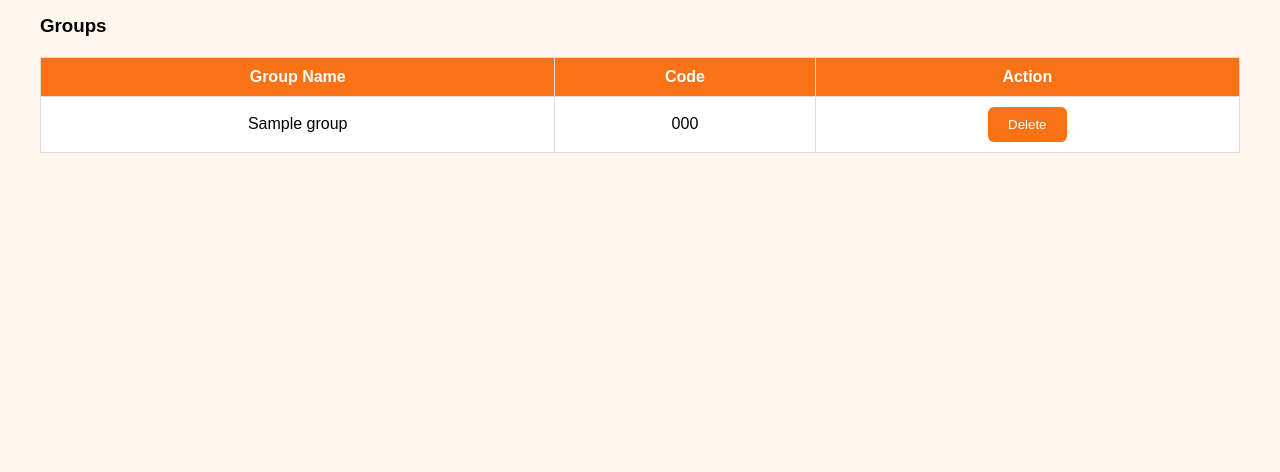
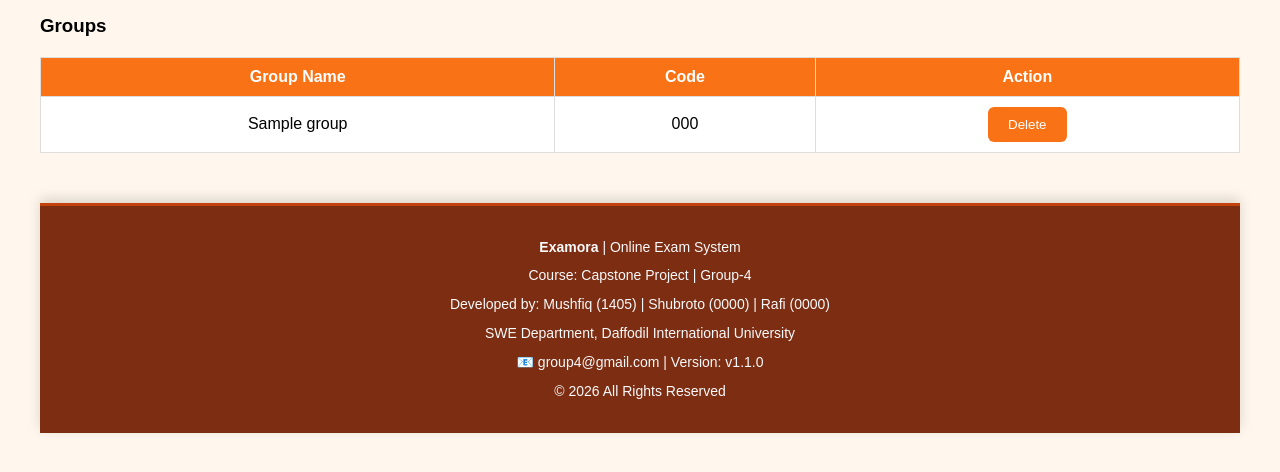
Before and after one commit to Mushfiqur00/online-exam-system, a Flask app: page /create-group in a window 1280 px wide. Shown: the part 224-696 px from the top of the page. Run offline with Flask 3, Linux system fonts and the light colour scheme; tables that the repository leaves empty hold one stand-in row (values such as "Sample post").

Commit message:
adding footer

```diff
--- a/static/css/admin.css
+++ b/static/css/admin.css
@@ -75,3 +75,24 @@ td {
     border: 1px solid #ddd;
     text-align: center;
 }
+
+
+.footer {
+    margin-top: 50px;
+    padding: 25px 15px;
+
+    text-align: center;
+    line-height: 1.7;
+
+    background: #7c2d12;
+    color: #f9fafb;
+
+    font-size: 14px;
+
+    border-top: 3px solid #c2410c;
+    box-shadow: 0 -4px 12px rgba(0, 0, 0, 0.15);
+}
+
+.footer p {
+    margin: 5px 0;
+}
--- a/templates/admin_layout.html
+++ b/templates/admin_layout.html
@@ -32,6 +32,31 @@
         {% block body %}
         {% endblock %}
 
+
+        <footer class="footer">
+
+            <p><strong>Examora</strong> | Online Exam System</p>
+
+            <p>Course: Capstone Project | Group-4</p>
+
+            <p>
+                Developed by:
+                Mushfiq (1405) |
+                Shubroto (0000) |
+                Rafi (0000)
+            </p>
+
+            <p>
+                SWE Department, Daffodil International University
+            </p>
+
+            <p>
+                📧 group4@gmail.com | Version: v1.1.0
+            </p>
+
+            <p>© 2026 All Rights Reserved</p>
+
+        </footer>
     </div>
 
 </body>
```
Also changed, not shown: static/css/student.css (+21 -0 lines), templates/student_layout.html (+25 -0 lines).
